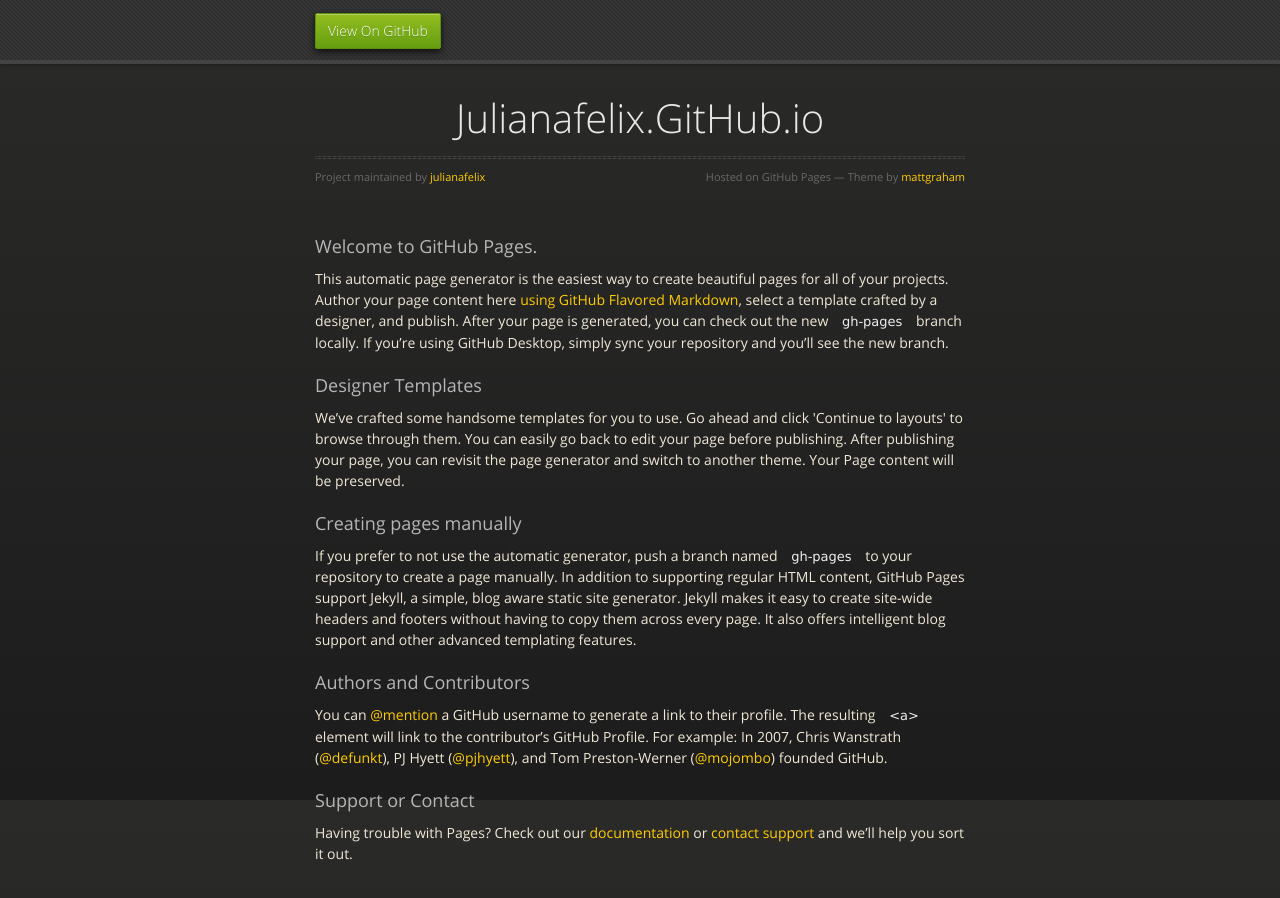
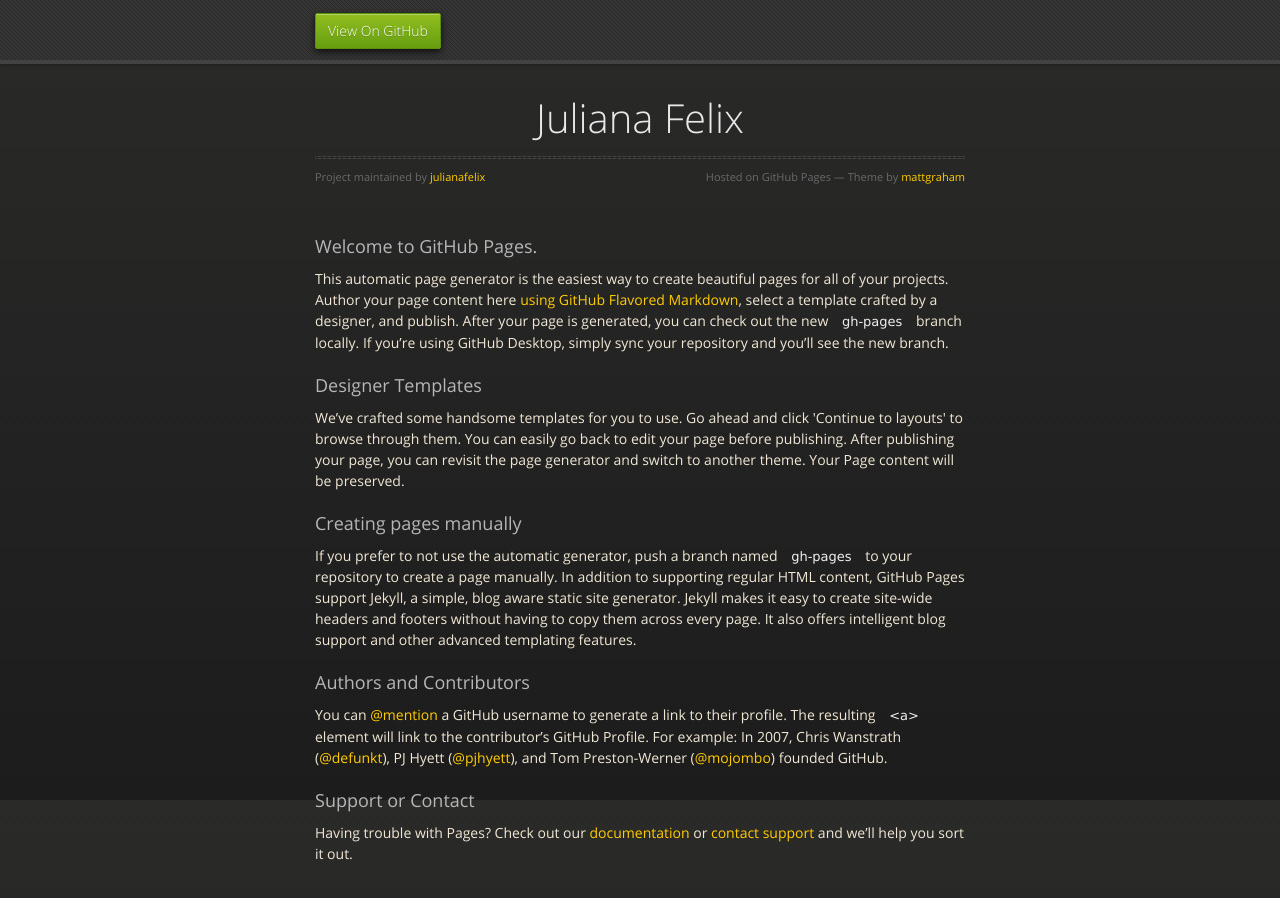
Before and after one commit to julianafelix/julianafelix.github.io, a plain HTML site: page index.html in a window 1280 px wide. Drawn offline with nearby package versions, Linux system fonts and the light colour scheme.

Commit message:
Update index.html

```diff
--- a/index.html
+++ b/index.html
@@ -28,7 +28,7 @@
 
       <section>
         <div id="title">
-          <h1>Julianafelix.GitHub.io</h1>
+          <h1>Juliana Felix</h1>
           <p></p>
           <hr>
           <span class="credits left">Project maintained by <a href="https://github.com/julianafelix">julianafelix</a></span>
```
